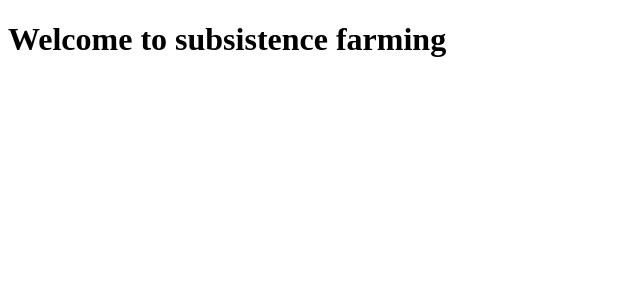
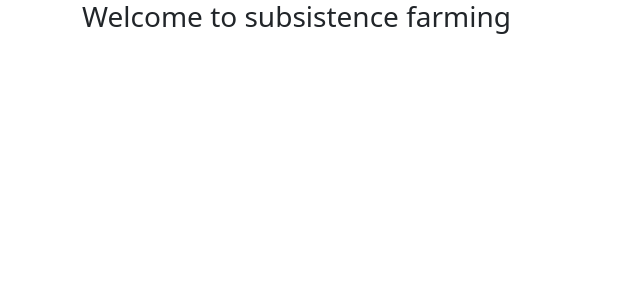
Before and after one commit to inziani/theFarm, an Angular app: page / in a window 1280 px wide. Shown: the top 300 px of the page, without its empty margins (0-640 px from the left). Built offline with nearby package versions, Linux system fonts and the light colour scheme.

Commit message:
Add home and todo components

```diff
--- a/angular.json
+++ b/angular.json
@@ -52,9 +52,14 @@
               "src/assets"
             ],
             "styles": [
-              "src/styles.css"
+              "src/styles.css",
+              "./node_modules/bootstrap/dist/css/bootstrap.min.css"
             ],
-            "scripts": []
+            "scripts": [
+
+              "./node_modules/popper.js/dist/umd/popper.min.js",
+              "./node_modules/bootstrap/dist/js/bootstrap.min.js"
+            ]
           },
           "configurations": {
             "production": {
--- a/package.json
+++ b/package.json
@@ -19,6 +19,8 @@
     "@angular/platform-browser": "~11.2.0",
     "@angular/platform-browser-dynamic": "~11.2.0",
     "@angular/router": "~11.2.0",
+    "bootstrap": "^5.0.0-beta3",
+    "popper.js": "^1.16.1",
     "rxjs": "~6.6.0",
     "tslib": "^2.0.0",
     "zone.js": "~0.11.3"
--- a/src/app/app.component.html
+++ b/src/app/app.component.html
@@ -1 +1,8 @@
-<h1>Welcome to subsistence farming</h1>
+
+<div class="container">
+  <div class="row">
+    <div class="col-xs-12">
+        <h3>Welcome to subsistence farming</h3>
+    </div>
+  </div>
+</div>
--- a/src/app/app.module.ts
+++ b/src/app/app.module.ts
@@ -2,10 +2,14 @@ import { NgModule } from '@angular/core';
 import { BrowserModule } from '@angular/platform-browser';
 
 import { AppComponent } from './app.component';
+import { HomeComponent } from './home/home.component';
+import { TodoComponent } from './home/todo/todo.component';
 
 @NgModule({
   declarations: [
-    AppComponent
+    AppComponent,
+    HomeComponent,
+    TodoComponent
   ],
   imports: [
     BrowserModule
--- /dev/null
+++ b/src/app/home/home.component.html
@@ -0,0 +1 @@
+<p>home works!</p>
--- /dev/null
+++ b/src/app/home/home.component.ts
@@ -0,0 +1,15 @@
+import { Component, OnInit } from '@angular/core';
+
+@Component({
+  selector: 'app-home',
+  templateUrl: './home.component.html',
+  styleUrls: ['./home.component.css']
+})
+export class HomeComponent implements OnInit {
+
+  constructor() { }
+
+  ngOnInit(): void {
+  }
+
+}
--- /dev/null
+++ b/src/app/home/todo/todo.component.html
@@ -0,0 +1 @@
+<p>todo works!</p>
--- /dev/null
+++ b/src/app/home/todo/todo.component.ts
@@ -0,0 +1,15 @@
+import { Component, OnInit } from '@angular/core';
+
+@Component({
+  selector: 'app-todo',
+  templateUrl: './todo.component.html',
+  styleUrls: ['./todo.component.css']
+})
+export class TodoComponent implements OnInit {
+
+  constructor() { }
+
+  ngOnInit(): void {
+  }
+
+}
```
Also changed, not shown: src/app/home/home.component.css (added), src/app/home/todo/todo.component.css (added), 1 other file (tests, documents, lock files or other folders).
